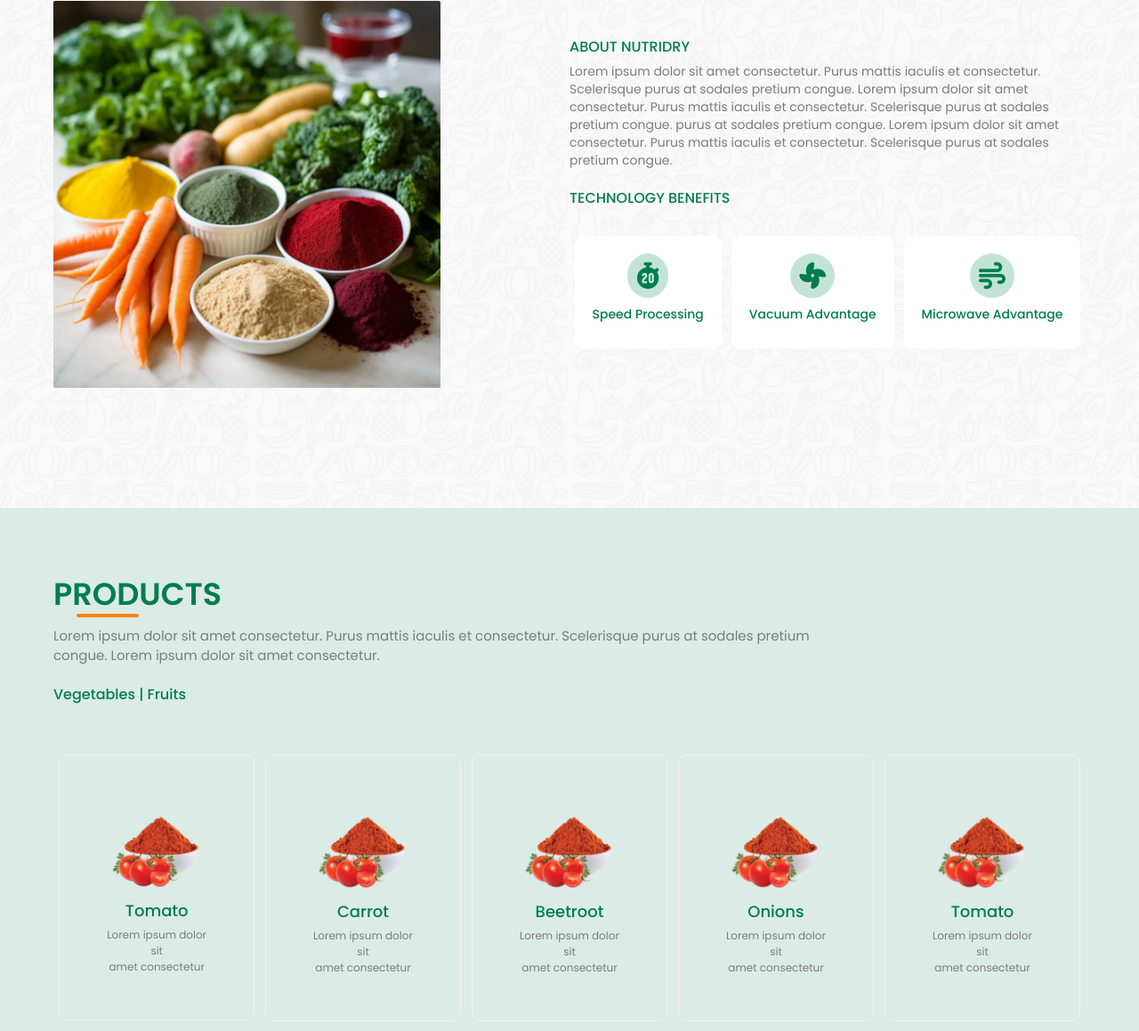
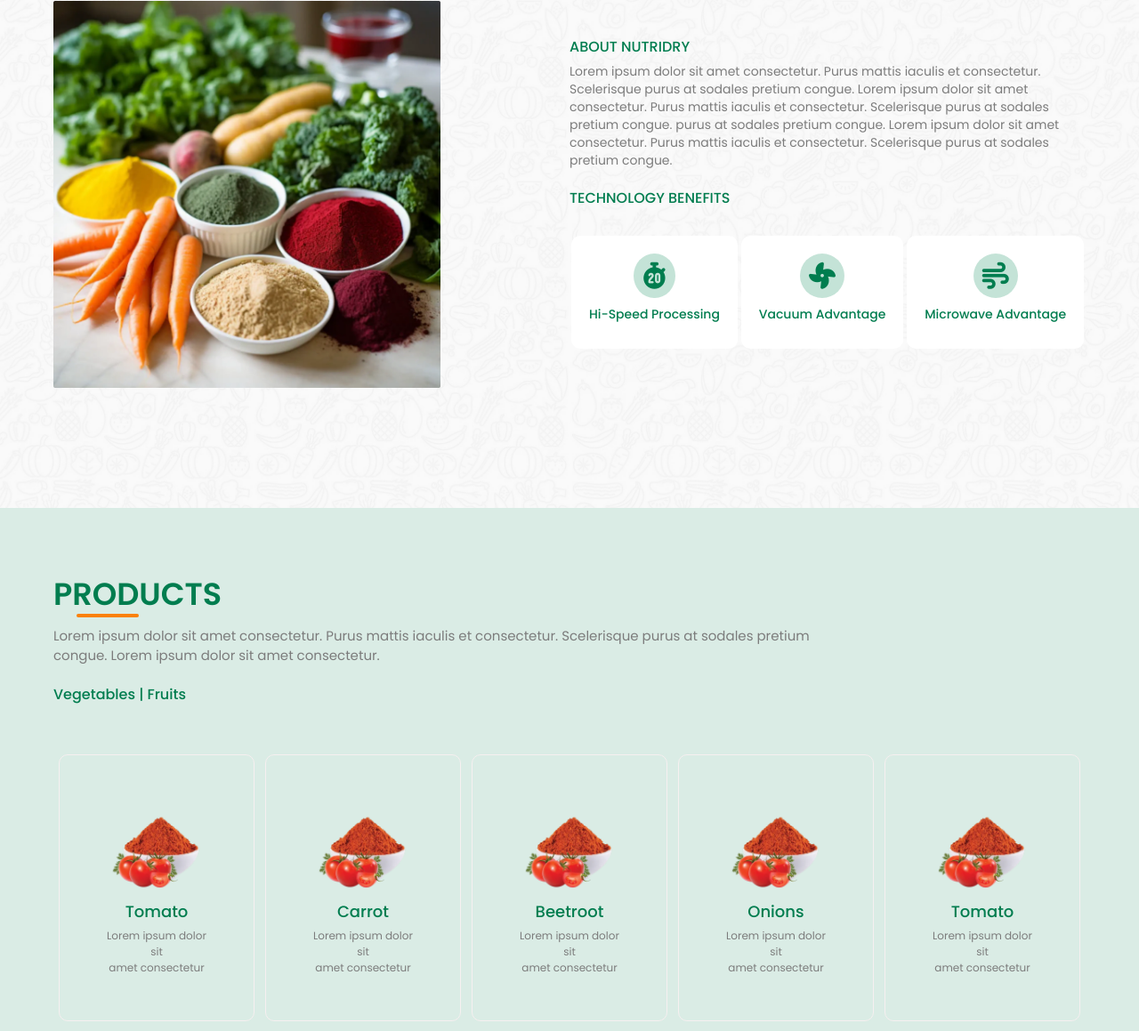
Before and after one commit to ThePixelCodeur/Nutridry, a plain HTML site: page index.html in a window 1280 px wide. Shown: the part 1453-2612 px from the top of the page at 89% size. Drawn offline with nearby package versions, Linux system fonts and the light colour scheme.

Commit message:
change final

```diff
--- a/index.html
+++ b/index.html
@@ -151,7 +151,7 @@
                   <div class="about-row">
                       <div class="about-col">
                           <i class="fa-solid fa-stopwatch-20"></i>
-                          <h2>Speed Processing</h2>
+                          <h2>Hi-Speed Processing</h2>
                       </div>
                       <div class="about-col">
                           <i class="fa-solid fa-fan"></i>
@@ -183,7 +183,7 @@
 
                  <!-- product images -->
                 <div class="row">
-                  <div class="col-5" data-aos="flip-up" data-aos-delay="500" data-aos-duration="500">
+                  <div class="col-5">
                     <img src="./images/tomato.webp" alt="nutridry-product" width="100%" height="auto">
                     <h3>Tomato</h3>
                     <p>Lorem ipsum dolor sit<br/>
--- a/style.css
+++ b/style.css
@@ -264,6 +264,9 @@ color: var(--clr-primary);
     color: var(--clr-secondary);
     line-height: 2rem;
 }
+.about-right-row{
+    max-width: 100%;
+}
 .about-right-row h1{
     font-size: 1.6rem;
     font-weight: 500;
@@ -278,7 +281,6 @@ color: var(--clr-primary);
     padding: 2rem 0;
 }
 .about-row .about-col{
-    justify-content: space-a;
     text-align: center;
     align-items: center;
     padding: 2rem;
```
